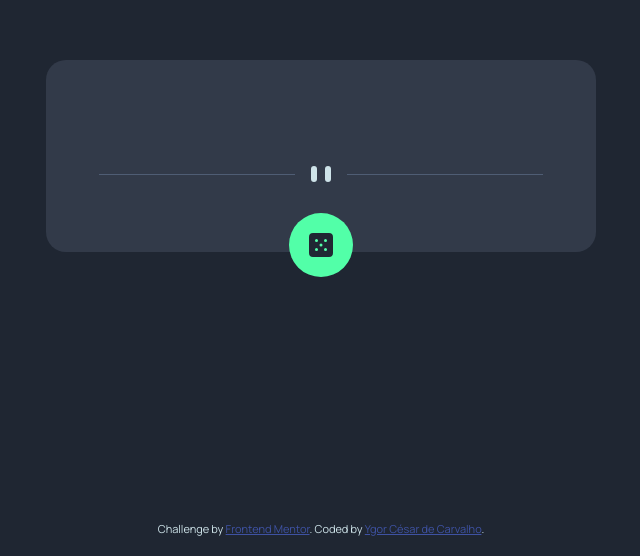
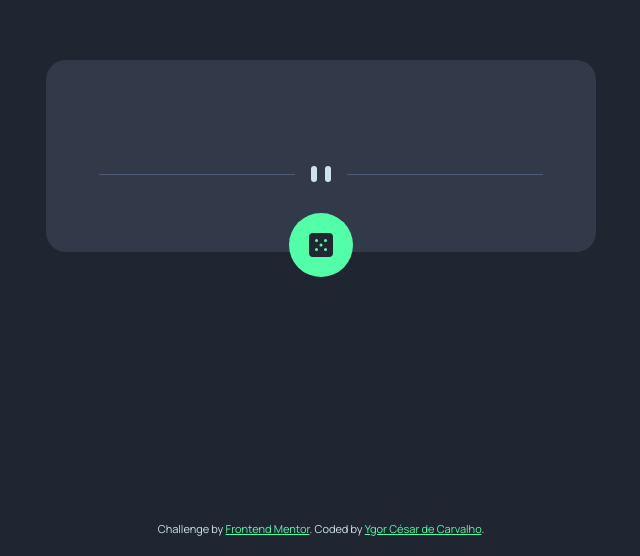
Before and after one commit to Ygor-CCarvalho/advice-generator-app, a plain HTML site: page index.html in a window 1280 px wide. Shown: the part 244-800 px from the top of the page, without its empty margins (319-959 px from the left). Drawn offline with Linux system fonts and the light colour scheme; no server answers.

Commit message:
melhoria no contraste no link e adicionei um favicon

```diff
--- a/src/css/styles.css
+++ b/src/css/styles.css
@@ -66,5 +66,5 @@ main{
     font-size: 11px; text-align: center;
 }
 .attribution a {
-     color: hsl(228, 45%, 44%);
+     color: var(--cor-id-conselho);
     }
```
